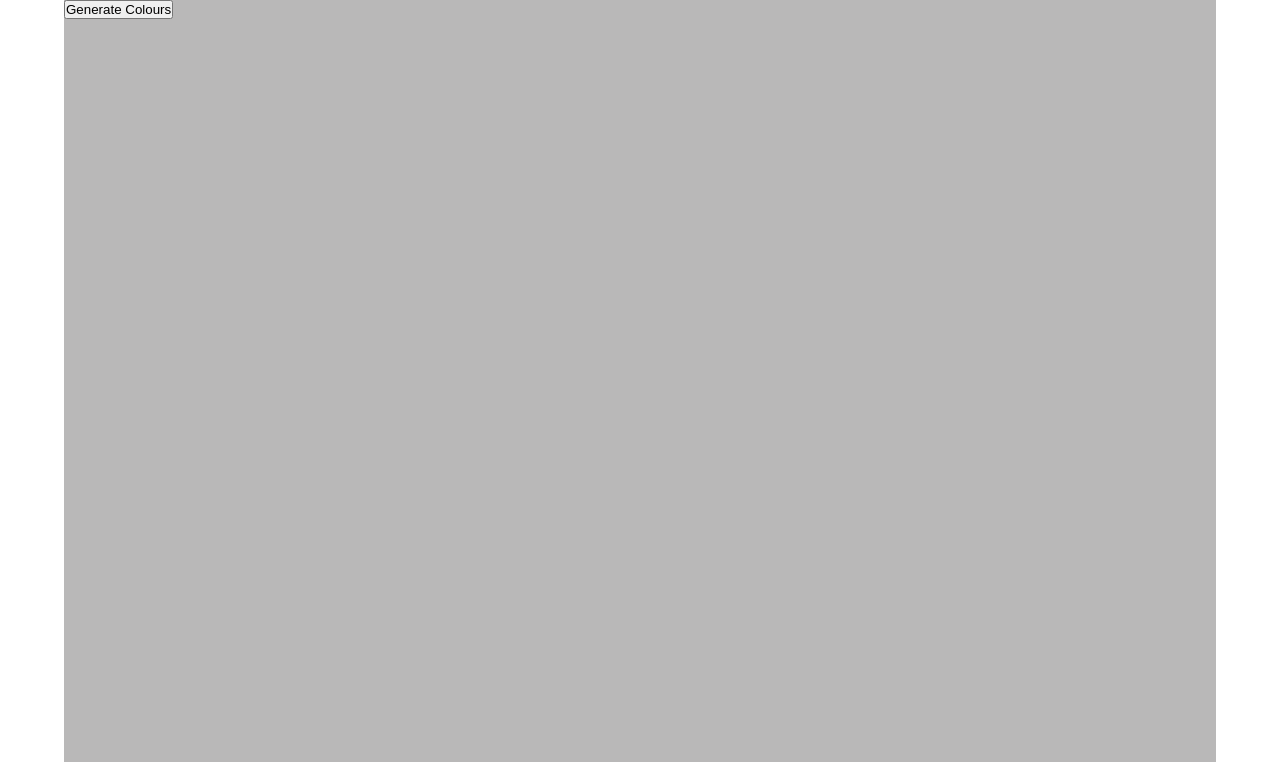
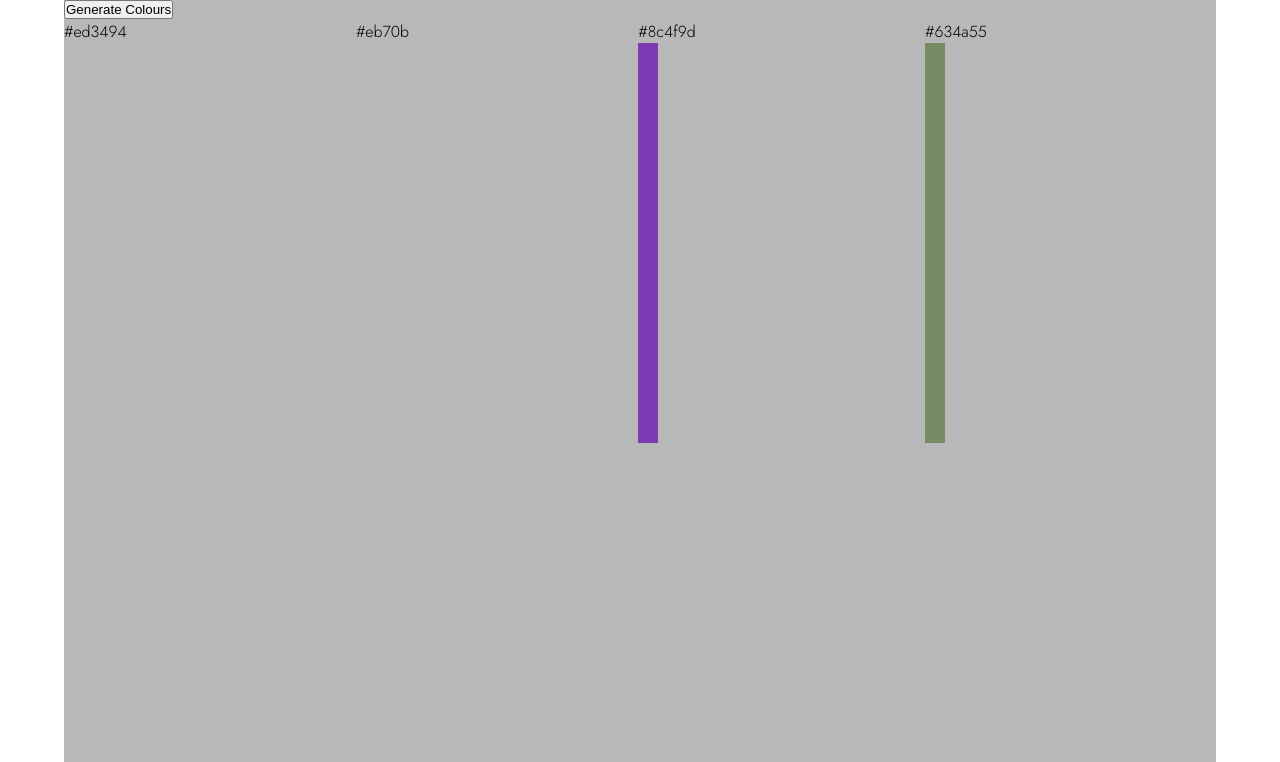
Before and after one commit to GalKJ/founders-and-coders-colour-palette, a plain HTML site: page colour-palette.html in a window 1280 px wide. Both pictures are taken after a click on the button "Generate Colours". Shown: the part 70-832 px from the top of the page. Drawn offline with Linux system fonts and the light colour scheme.

Commit message:
add selected elements, hex value generator button event listener, hex value generator function .js

```diff
--- a/colour-palette.css
+++ b/colour-palette.css
@@ -38,8 +38,20 @@ body {
     background-color: #b9b8b8;
 }
 
+h1 {
+    margin-top: var(--header-margin-top);
+}
 
-    h1 {
-    margin-top: var(--header-margin-top);
+#random_colour_section {
+    display: flex;
+    justify-content: space-around;
+}
 
+.random_colour_article {
+    flex-grow: 1;
 }
+
+.colour {
+    height: 50vh;
+    width: 20px;
+}
--- a/colour-palette.html
+++ b/colour-palette.html
@@ -17,7 +17,29 @@
         <h1>Colour Palette</h1>
       </header>
 
-      <button>Generate Colours</button>
+      <button id="hexValueGeneratorButton">Generate Colours</button>
+
+      <section id="random_colour_section">
+        <article class="random_colour_article">
+          <p class="hex_id">#1234</p>
+          <div class="colour"></div>
+        </article>
+
+        <article class="random_colour_article">
+          <p class="hex_id">#1234</p>
+          <div class="colour"></div>
+        </article>
+
+        <article class="random_colour_article">
+          <p class="hex_id">#1234</p>
+          <div class="colour"></div>
+        </article>
+
+        <article class="random_colour_article">
+          <p class="hex_id">#1234</p>
+          <div class="colour"></div>
+        </article>
+      </section>
     </section>
 
     <script src="colour-palette.js"></script>
--- a/colour-palette.js
+++ b/colour-palette.js
@@ -1,6 +1,24 @@
+
 // Select elements
-
+const hexId = document.querySelectorAll('.hex_id');
+const colour = document.querySelectorAll('.colour');
+const hexValueGeneratorButton = document.querySelector('#hexValueGeneratorButton');
 
 // Function to create random hex value
 
-console.log('rabbitz');
+function hexValueGenerator() {
+    colour.forEach(element => {
+        const hexValue = Math.floor(Math.random()*16777215).toString(16);
+    element.style.background = "#" + hexValue;
+    });
+
+    hexId.forEach(element => {
+        const hexValue = Math.floor(Math.random()*16777215).toString(16);
+    element.innerHTML = "#" + hexValue;
+    });
+
+}
+
+// Event listeners
+
+hexValueGeneratorButton.addEventListener('click', hexValueGenerator);
```
